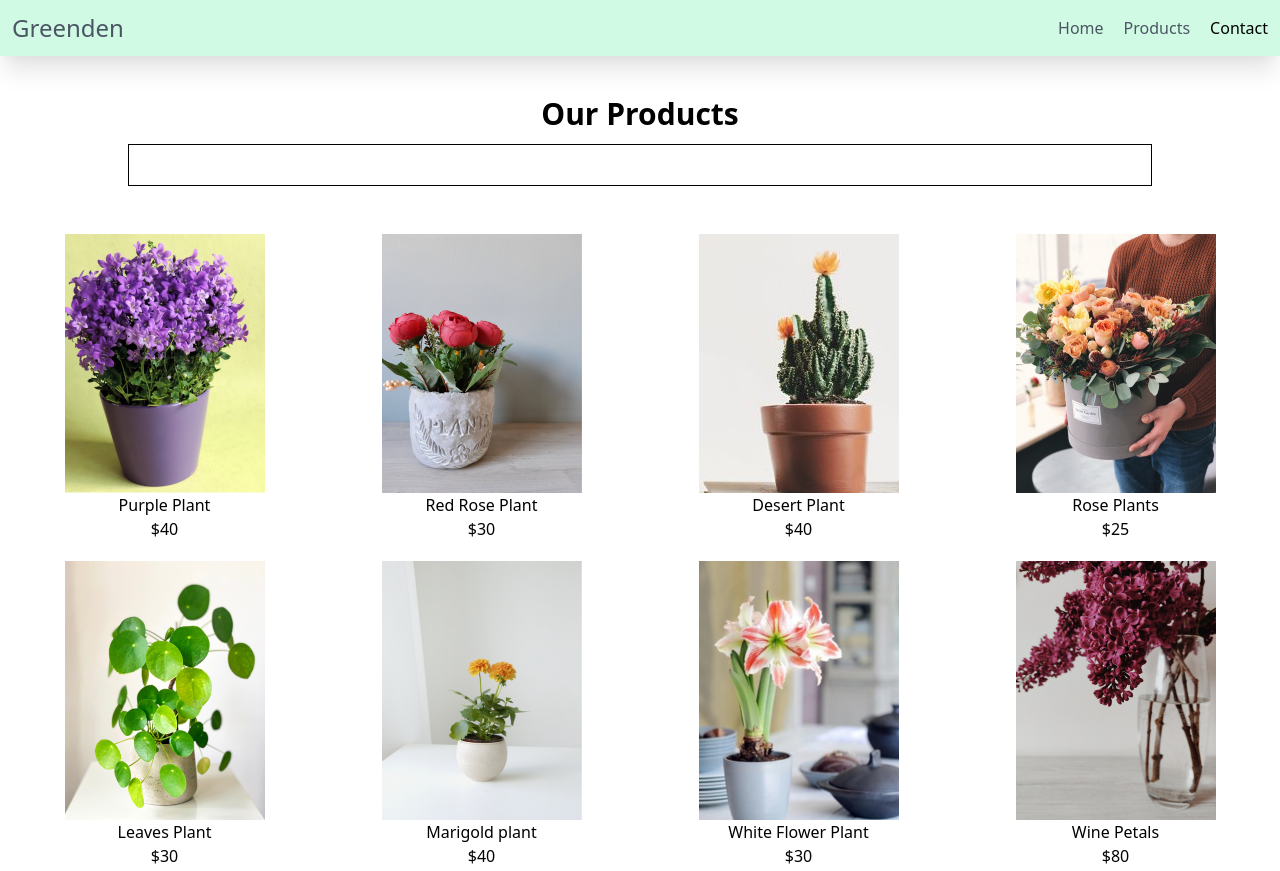
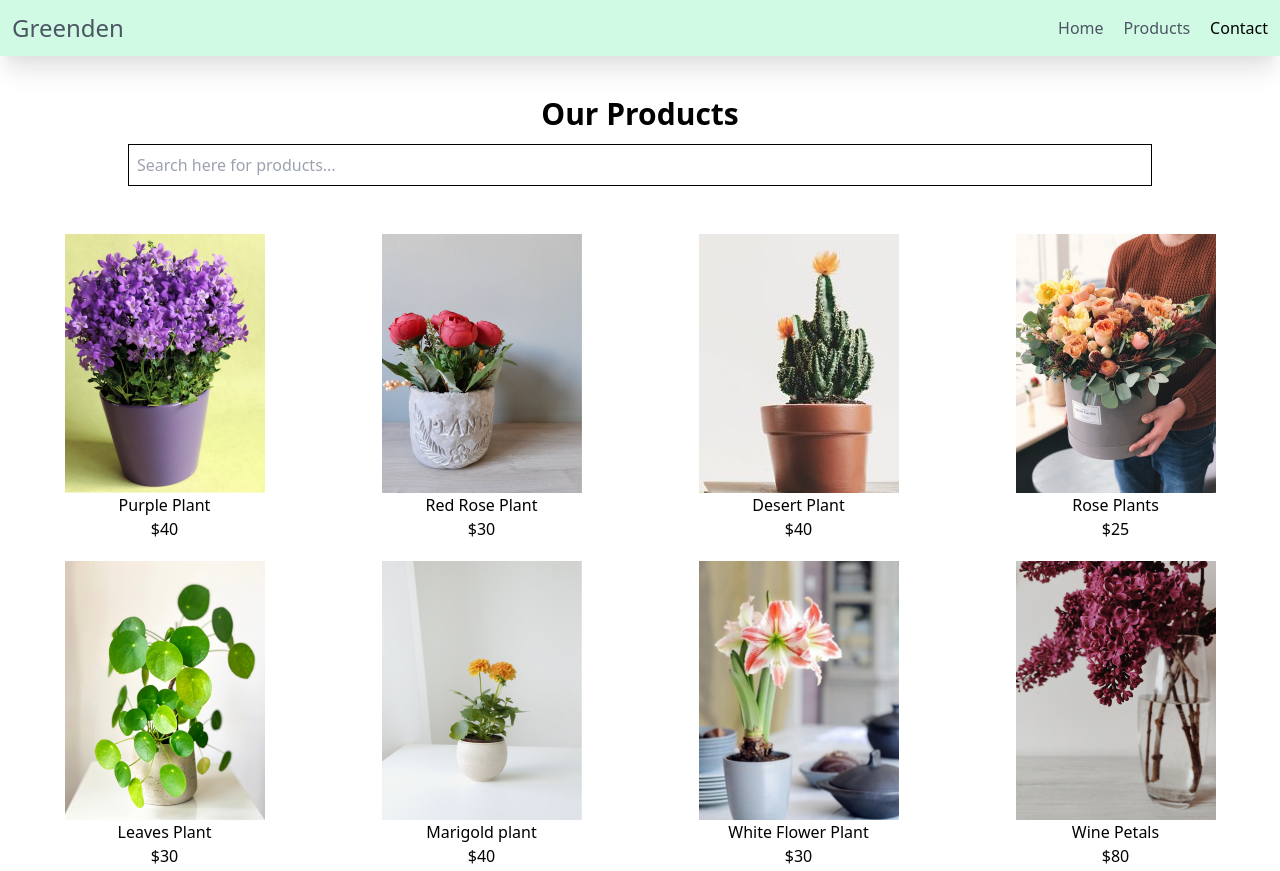
Before and after one commit to codecrafter7777/greenden-tailwind, a plain HTML site: page product.html in a window 1280 px wide. Shown: the top 871 px of the page. Drawn offline with nearby package versions, Linux system fonts and the light colour scheme.

Commit message:
updated search bar

```diff
--- a/product.html
+++ b/product.html
@@ -27,7 +27,7 @@
 
     <section class="text-center mt-10">
         <h1 class="text-3xl font-bold nt-5 text-center">Our Products </h1>
-        <input type="text" class="border border-black p-2 m-3 " style="width: 80%;">
+        <input type="text" class="border border-black p-2 m-3 " placeholder="Search here for products..." style="width: 80%;">
         <br>
     </section>
 
```
Also changed, not shown: 1 other file.
